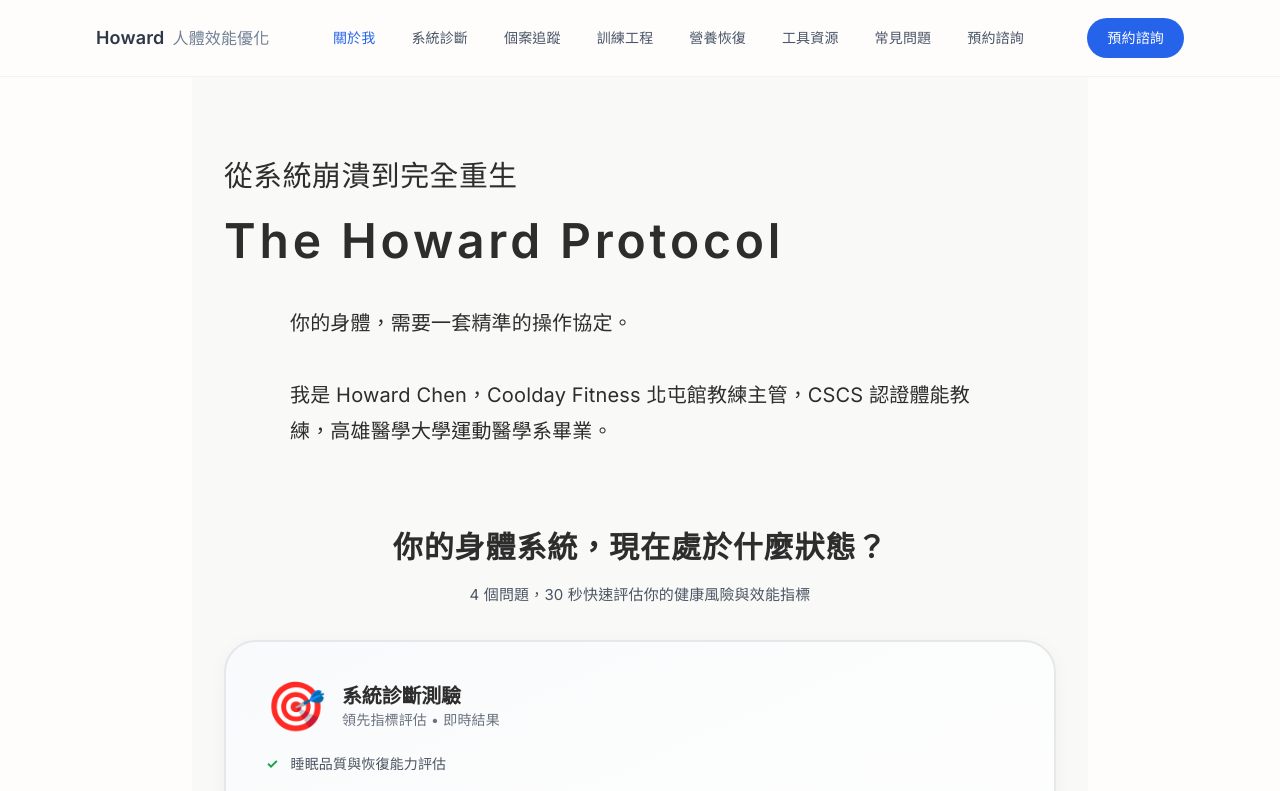
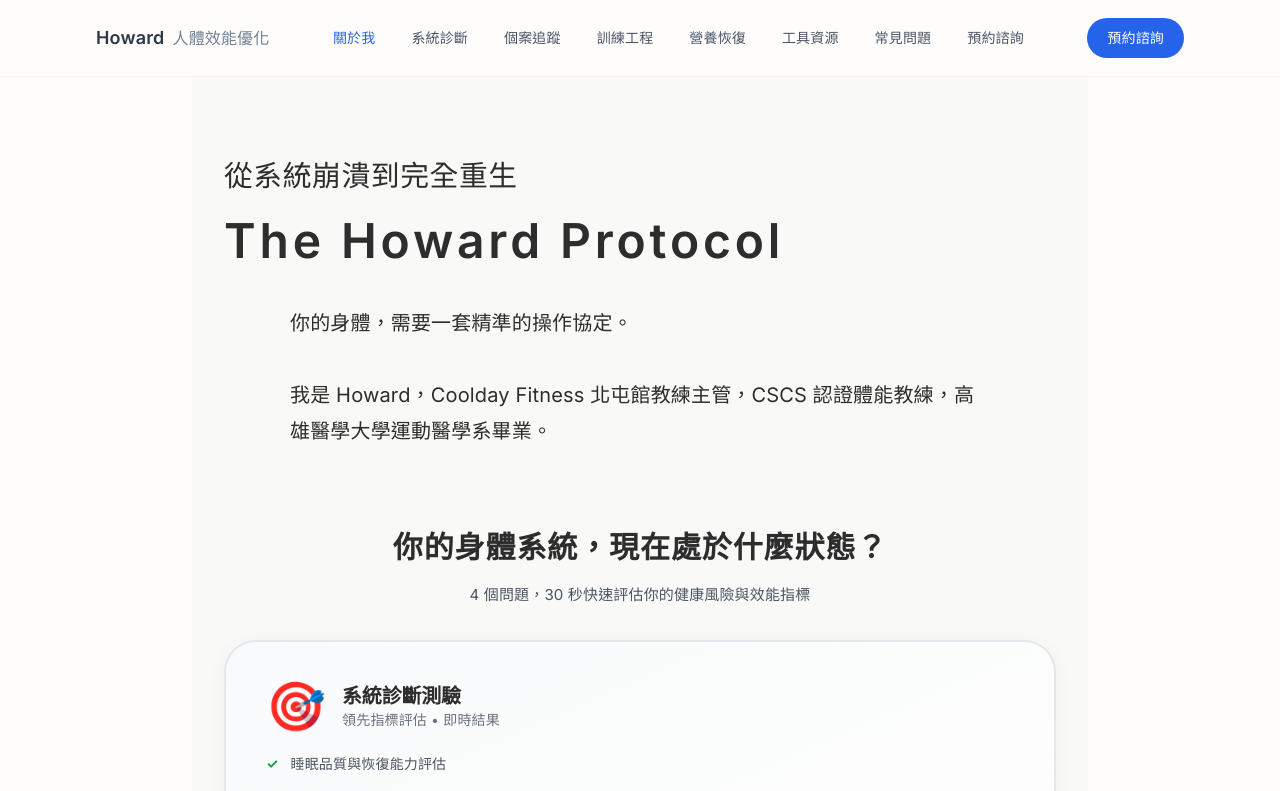
Before and after one commit to chenhoward456-hash/V3, a Next.js app: page / in a window 1280 px wide. Shown: the top 791 px of the page. Built offline with nearby package versions, Linux system fonts and the light colour scheme.

Commit message:
將首頁自我介紹改為 Howard

```diff
--- a/app/page.tsx
+++ b/app/page.tsx
@@ -19,7 +19,7 @@ export default function HomePage() {
       </h1>
       <p className="doc-subtitle" style={{color: '#2D2D2D', maxWidth: '700px', margin: '0 auto 3rem', lineHeight: '1.8'}}>
         你的身體，需要一套精準的操作協定。<br /><br />
-        我是 Howard Chen，Coolday Fitness 北屯館教練主管，CSCS 認證體能教練，高雄醫學大學運動醫學系畢業。
+        我是 Howard，Coolday Fitness 北屯館教練主管，CSCS 認證體能教練，高雄醫學大學運動醫學系畢業。
       </p>
 
       {/* 30 秒身體效能快篩 - 互動區塊 */}
```
